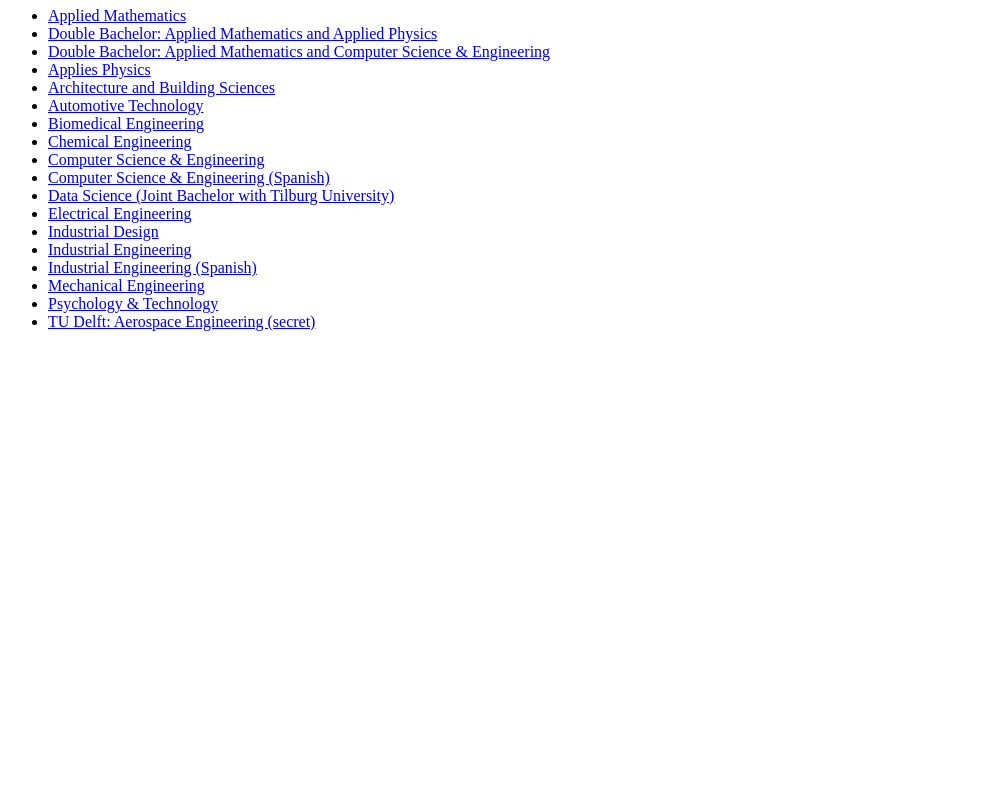
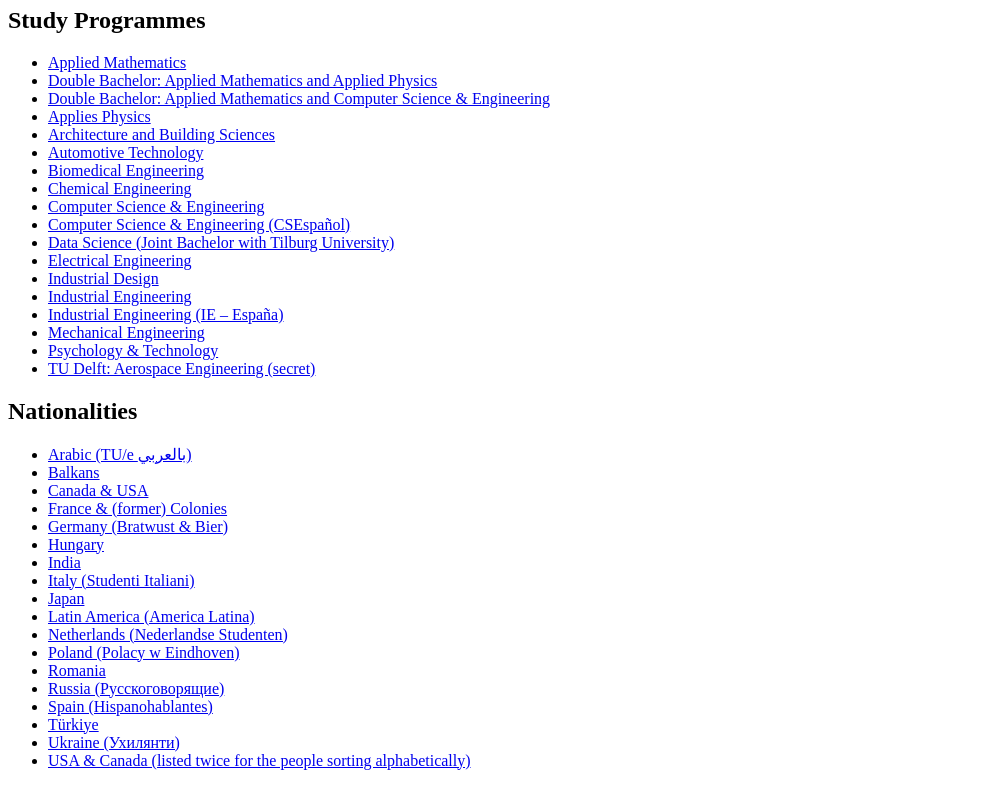
Before and after one commit to Kat-zorn/Kat-zorn.github.io, a plain HTML site: page index.html in a window 1280 px wide. Shown: the part 73-859 px from the top of the page, without its empty margins (0-995 px from the left). Before the commit the page ends 800 px from the top, so only its background shows below. Drawn offline with Linux system fonts and the light colour scheme.

Commit message:
Added the Nationality-based groups.

```diff
--- a/index.html
+++ b/index.html
@@ -5,11 +5,12 @@
     <meta name="viewport" content="width=device-width, initial-scale=1.0">
     <meta http-equiv="X-UA-Compatible" content="ie=edge">
     <title>TU/e Class of 2027</title>
-    <link rel="stylesheet" href="style.css">
+    </group-not-found.html rel="stylesheet" href="style.css">
   </head>
   <body>
     <script src="index.js"></script>
-    <h1>Links to the TU/e Class of 2027 WhatsApp groups.</h1>
+    <h1>/group-not-found.htmls to the TU/e Class of 2027 WhatsApp groups.</h1>
+    <h2>Study Programmes</h2>
     <ul>
       <li><a href="https://chat.whatsapp.com/HPbMwJPhIwg2ITQYcfmqhm">Applied Mathematics</a></li>
       <li><a href="https://chat.whatsapp.com/LLLbDK4XTCpEW6BAgfslQR">Double Bachelor: Applied Mathematics and Applied Physics</a></li>
@@ -20,15 +21,36 @@
       <li><a href="/group-not-found.html">Biomedical Engineering</a></li>
       <li><a href="https://chat.whatsapp.com/LKPfCG0qDXRFdeGcDOw5jn">Chemical Engineering</a></li>
       <li><a href="https://chat.whatsapp.com/Citu88Ye3XVHfMjc4AKpmT">Computer Science & Engineering</a></li>
-      <li><a href="/group-not-found.html">Computer Science & Engineering (Spanish)</a></li>
+      <li><a href="https://chat.whatsapp.com/GC04n0CZonf1dkoFATWIyz">Computer Science & Engineering (CSEspañol)</a></li>
       <li><a href="https://chat.whatsapp.com/CorlpG8vdDIAyCn21F4F2D">Data Science (Joint Bachelor with Tilburg University)</a></li>
       <li><a href="https://chat.whatsapp.com/G39TRTIKBy205hNBnlcZFV">Electrical Engineering</a></li>
       <li><a href="https://chat.whatsapp.com/IgNkd3GgHU8E3UntpTvPwn">Industrial Design</a></li>
       <li><a href="https://chat.whatsapp.com/LUFiSNlRM4nCJvRuCVV68Z">Industrial Engineering</a></li>
-      <li><a href="https://chat.whatsapp.com/K0LbXjlaVzt1c0NgPfPKYn">Industrial Engineering (Spanish)</a></li>
+      <li><a href="https://chat.whatsapp.com/K0LbXjlaVzt1c0NgPfPKYn">Industrial Engineering (IE – España)</a></li>
       <li><a href="https://chat.whatsapp.com/EbtyiXNvjriGF8WuvHCTFG">Mechanical Engineering</a></li>
       <li><a href="/group-not-found.html">Psychology & Technology</a></li>
       <li><a href="https://chat.whatsapp.com/FPamWAjSwJ81nRQrGcnu5i">TU Delft: Aerospace Engineering (secret)</a></li>
     </ul>
+    <h2>Nationalities</h2>
+    <ul>
+      <li><a href="https://chat.whatsapp.com/EKMbUBqvbiC0TfXIC2bFyu">Arabic (TU/e بالعربي)</a></li>
+      <li><a href="/group-not-found.html">Balkans</a></li>
+      <li><a href="/group-not-found.html">Canada & USA</a></li>
+      <li><a href="/group-not-found.html">France & (former) Colonies</a></li>
+      <li><a href="/group-not-found.html">Germany (Bratwust & Bier)</a></li>
+      <li><a href="/group-not-found.html">Hungary</a></li>
+      <li><a href="https://chat.whatsapp.com/C90K4iTP1l879gYM5eV5ax">India</a></li>
+      <li><a href="/group-not-found.html">Italy (Studenti Italiani)</a></li>
+      <li><a href="/group-not-found.html">Japan</a></li>
+      <li><a href="/group-not-found.html">Latin America (America Latina)</a></li>
+      <li><a href="https://chat.whatsapp.com/HJRg3QqmRIGG8lPGjBm56R">Netherlands (Nederlandse Studenten)</a></li>
+      <li><a href="/group-not-found.html">Poland (Polacy w Eindhoven)</a></li>
+      <li><a href="https://chat.whatsapp.com/LdP2MIirhmxAYEhnkniXwr">Romania</a></li>
+      <li><a href="/group-not-found.html">Russia (Русскоговорящие)</a></li>
+      <li><a href="https://chat.whatsapp.com/KTfCW2bU7LLFomAnOW8blx">Spain (Hispanohablantes)</a></li>
+      <li><a href="/group-not-found.html">Türkiye</a></li>
+      <li><a href="/group-not-found.html">Ukraine (Ухилянти)</a></li>
+      <li><a href="/group-not-found.html">USA & Canada (listed twice for the people sorting alphabetically)</a></li>
+    </ul>
   </body>
 </html>
```
